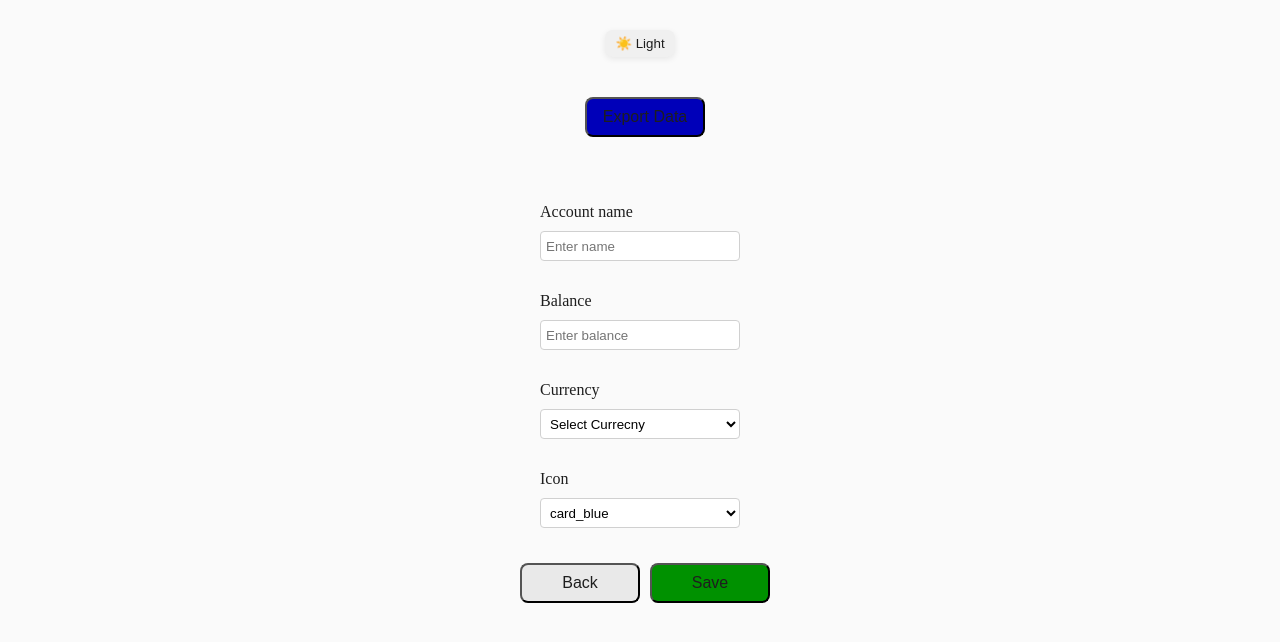
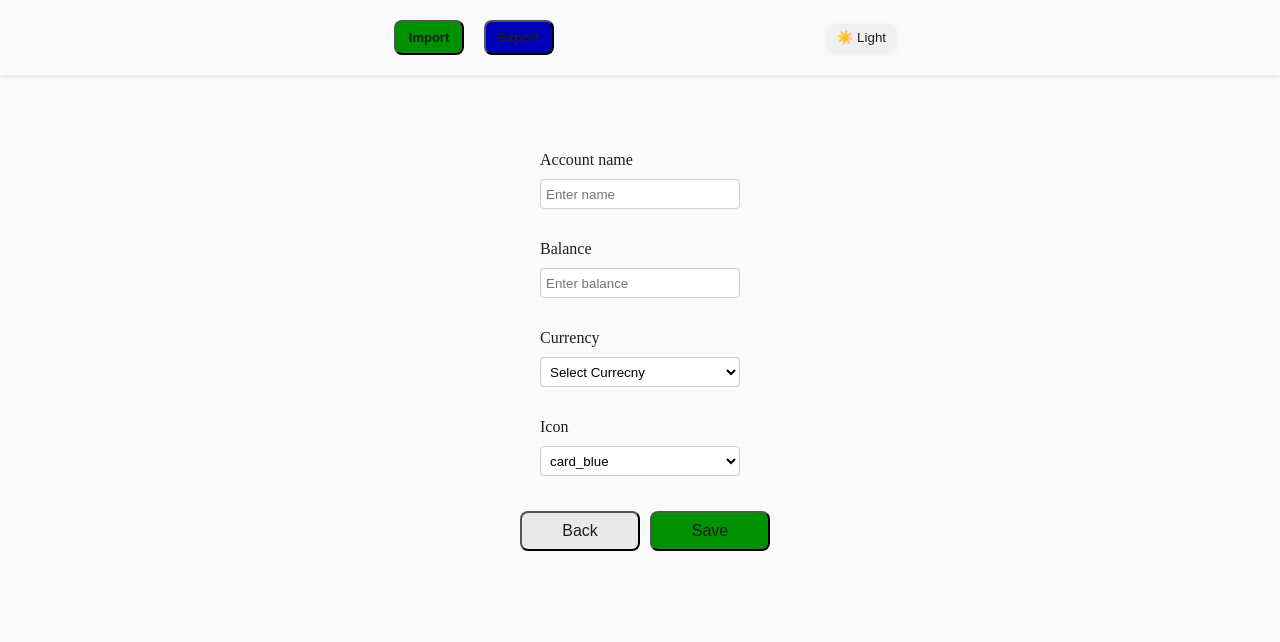
Before and after one commit to yaryhiin/wallet-react, a React (Create React App) app: page /addAccount in a window 1280 px wide. Shown: the top 642 px of the page. Built offline with nearby package versions, Linux system fonts and the light colour scheme.

Commit message:
added import/export, added header

```diff
--- a/src/App.js
+++ b/src/App.js
@@ -155,12 +155,44 @@ function App() {
     URL.revokeObjectURL(url);
   }
 
+  function importData() {
+    const input = document.createElement('input');
+    input.type = 'file';
+    input.accept = 'application/json';
+    input.click();
+
+    input.onchange = (e) => {
+      const file = e.target.files[0];
+      if (!file) return;
+
+      const reader = new FileReader();
+      reader.onload = (event) => {
+        try {
+          const text = event.target.result;
+          const data = JSON.parse(text);
+          if (!data.accounts || !data.transactions) {
+            alert("Invalid backup file.");
+            return;
+          }
+          setAccounts(data.accounts);
+          setTransactions(data.transactions);
+          localStorage.setItem('accounts', JSON.stringify(data.accounts));
+          localStorage.setItem('transactions', JSON.stringify(data.transactions));
+          alert("Data imported successfully.");
+        } catch (error) {
+          alert("Error reading backup file.");
+        }
+      }
+      reader.readAsText(file);
+    }
+  }
+
   return (
     <Router>
-      <div className="body">
+      <div className="App">
         <Routes>
           <Route element={
-            <Layout toggleTheme={toggleTheme} theme={theme} exportData={exportData} />
+            <Layout toggleTheme={toggleTheme} theme={theme} exportData={exportData} importData={importData} />
           }>
             <Route path='/' element={
               <>
--- a/src/Layout.js
+++ b/src/Layout.js
@@ -1,15 +1,21 @@
 import { Outlet } from "react-router-dom";
 import ThemeSwitch from './components/codes/ThemeSwitch'
 import ExportData from './components/codes/ExportData'
+import ImportData from "./components/codes/ImportData";
 
-export default function Layout({ toggleTheme, theme, exportData }) {
+export default function Layout({ toggleTheme, theme, exportData, importData }) {
   return (
     <>
-      <ThemeSwitch toggleTheme={toggleTheme} theme={theme} />
-      <ExportData exportData={exportData} />
-
-      {/* This is where the current page goes */}
-      <Outlet />
+      <header className="header">
+        <div className="importExport">
+          <ImportData importData={importData} />
+          <ExportData exportData={exportData} />
+        </div>
+        <ThemeSwitch toggleTheme={toggleTheme} theme={theme} />
+      </header>
+      <main className="body">
+        <Outlet />
+      </main>
     </>
   );
 }
--- a/src/components/codes/ExportData.js
+++ b/src/components/codes/ExportData.js
@@ -1,9 +1,9 @@
 import React from 'react'
 
-const ExportData = (exportData) => {
+const ExportData = ({ exportData }) => {
   return (
     <div>
-        <button className="button exportData" onClick={exportData.exportData}>Export Data</button>
+      <button className="button exportData" onClick={exportData}>Export</button>
     </div>
   )
 }
--- /dev/null
+++ b/src/components/codes/ImportData.js
@@ -0,0 +1,11 @@
+import React from 'react'
+
+const ImportData = ({ importData }) => {
+    return (
+        <div>
+            <button className="button importData" onClick={importData}>Import</button>
+        </div>
+    )
+}
+
+export default ImportData
--- a/src/components/codes/ThemeSwitch.js
+++ b/src/components/codes/ThemeSwitch.js
@@ -1,4 +1,4 @@
-import React from 'react'
+import styles from '../styles/ThemeSwitch.module.scss'
 
 const ThemeSwitch = ({toggleTheme, theme}) => {
     return (
@@ -6,7 +6,7 @@ const ThemeSwitch = ({toggleTheme, theme}) => {
             <button
                 type="button"
                 onClick={toggleTheme}
-                className="themeSwitch"
+                className={styles.themeSwitch}
                 aria-pressed={theme === 'dark'}
                 title={theme === 'dark' ? 'Switch to light' : 'Switch to dark'}
             >
--- /dev/null
+++ b/src/components/styles/ThemeSwitch.module.scss
@@ -0,0 +1,15 @@
+.themeSwitch {
+  padding: 6px 10px;
+  border-radius: 8px;
+  border: none;
+  cursor: pointer;
+  background: var(--btn-bg);
+  color: var(--text);
+  box-shadow: 0 2px 6px rgba(0,0,0,0.08);
+  transition: background 150ms, transform 120ms;
+}
+
+.themeSwitch:hover { transform: translateY(-1px); }
+.themeSwitch[aria-pressed='true'] {
+  outline: 2px solid rgba(0,0,0,0.08);
+}
--- a/src/components/styles/scss/base/_global.scss
+++ b/src/components/styles/scss/base/_global.scss
@@ -1,3 +1,8 @@
+header {
+  padding: 10px 20px;
+  box-shadow: 0 2px 4px rgba(0,0,0,0.1);
+}
+
 body {
   background-color: var(--bg);
   color: var(--text);
@@ -73,7 +78,7 @@ a:hover {
   }
 }
 
-.saveBtn {
+.saveBtn, .importData {
   background-color: var(--save-btn-bg);
 
   &:hover {
@@ -97,24 +102,15 @@ a:hover {
   }
 }
 
-.themeSwitch {
-  padding: 6px 10px;
-  border-radius: 8px;
-  border: none;
-  cursor: pointer;
-  background: var(--btn-bg);
-  color: var(--text);
-  box-shadow: 0 2px 6px rgba(0,0,0,0.08);
-  transition: background 150ms, transform 120ms;
-}
-
-.themeSwitch:hover { transform: translateY(-1px); }
-.themeSwitch[aria-pressed='true'] {
-  outline: 2px solid rgba(0,0,0,0.08);
-}
-
-
 .error {
   border: 2px solid var(--error-border);
   background-color: var(--error-bg);
 }
+
+.importData, .exportData {
+  margin-bottom: 20px;
+  width: 70px;
+  height: 35px;
+  font-size: 13px;
+  font-weight: bold;
+}
--- a/src/components/styles/scss/main.scss
+++ b/src/components/styles/scss/main.scss
@@ -1,5 +1,12 @@
 @import './base/variables';
 @import './base/global';
+
+.header {
+  display: flex;
+  justify-content: space-between;
+  align-items: center;
+  padding: 0 30%;
+}
 
 .body {
   display: flex;
@@ -12,9 +19,13 @@
 }
 
 .themeSwitch {
+  display: flex;
+  justify-content: center;
+  align-self: center;
   margin-bottom: 20px;
 }
 
-.exportData {
-  margin-bottom: 20px;
+.importExport {
+  display: flex;
+  gap: 10px;
 }
```
